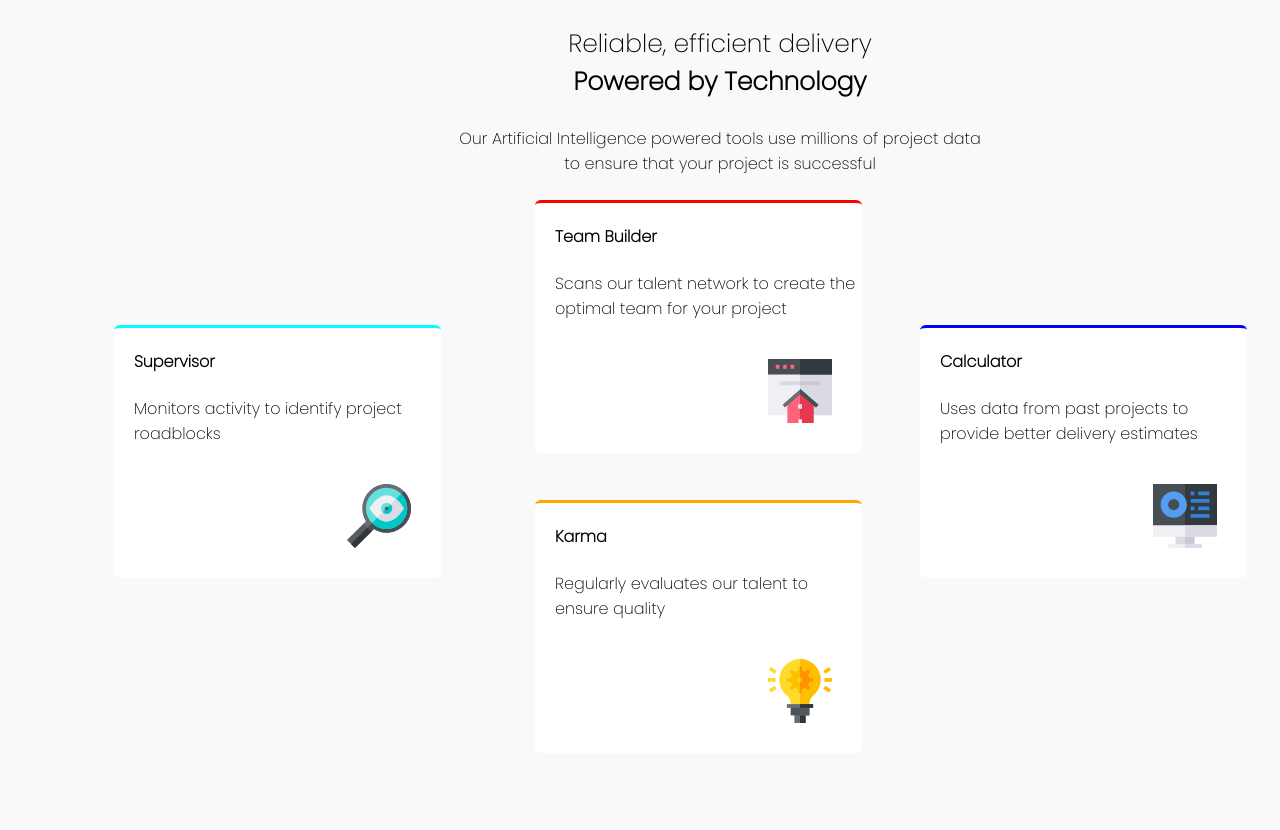
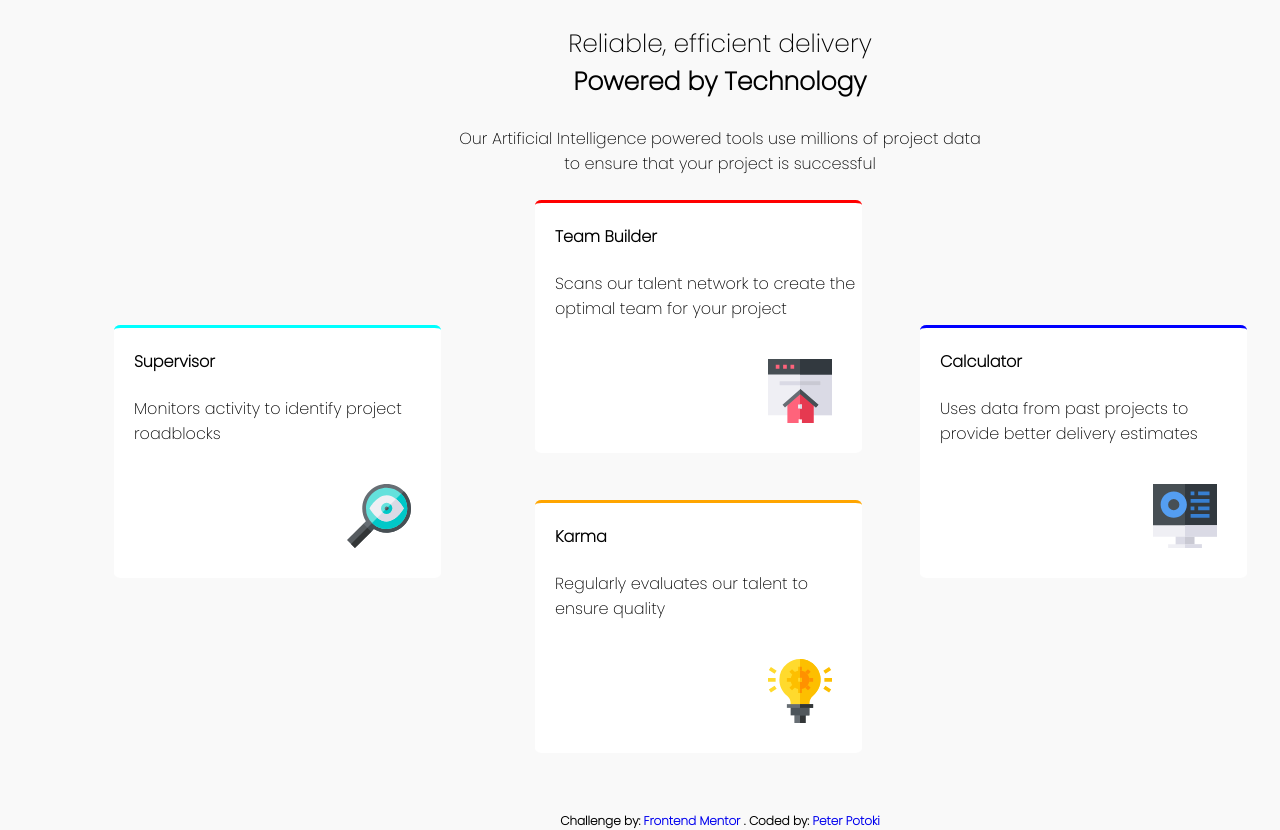
Before and after one commit to potopeter/Four-Card, a plain HTML site: page index.html in a window 1280 px wide. Shown: the top 830 px of the page. Before the commit the page ends 800 px from the top, so only its background shows below. Drawn offline with Linux system fonts and the light colour scheme.

Commit message:
updated footer

```diff
--- a/index.html
+++ b/index.html
@@ -41,6 +41,10 @@
                 <p>Uses data from past projects to provide better delivery estimates</p>
                 <img class="calculator-img" src="images/icon-calculator.svg" alt="computer-pixs">
             </div>
+            <div class="footer">
+            <p class="footer-tag">Challenge by: <a href="https://www.frontendmentor.io/" target="_blank"> Frontend Mentor </a> . Coded by: <a href="#">Peter Potoki</a> </p>
+
+        </div>
 
         </div>
     </body>
```
